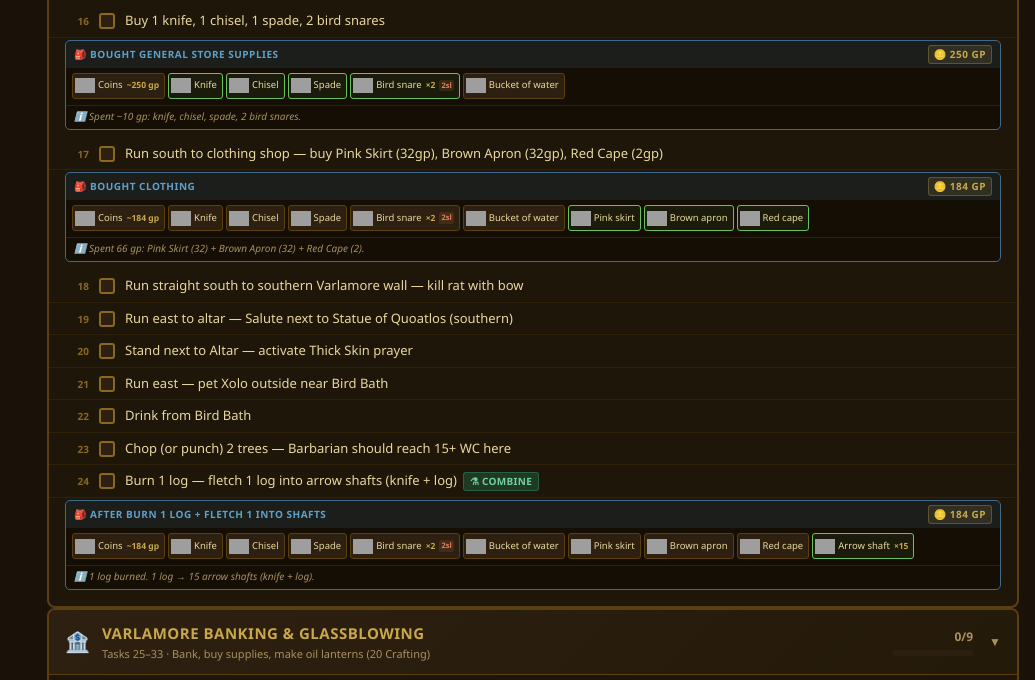
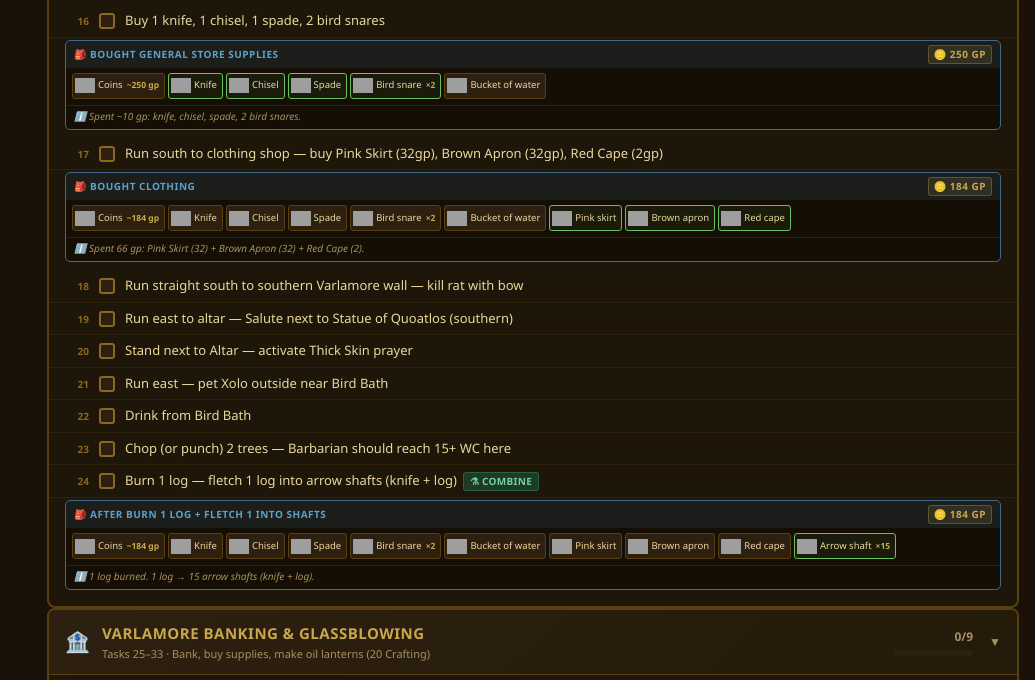
Before and after one commit to fahadmsyed/osrsleaguechecklist, a plain HTML site: page index.html in a window 1280 px wide. Shown: the part 924-1604 px from the top of the page, without its empty margins (245-1280 px from the left). Drawn offline with Linux system fonts and the light colour scheme; grey boxes are pictures that could not be loaded.

Commit message:
Add bird snare, box trap, iron arrowtips to stackable set

```diff
--- a/index.html
+++ b/index.html
@@ -316,7 +316,9 @@ const STACKABLE = new Set([
   'Chaos rune','Nature rune','Cosmic rune','Death rune','Law rune',
   'Arrow shaft','Headless arrow',
   'Iron arrow','Bronze arrow','Steel arrow','Mithril arrow','Adamant arrow','Rune arrow',
+  'Iron arrowtips','Bronze arrowtips','Steel arrowtips','Mithril arrowtips','Adamant arrowtips','Rune arrowtips',
   'Feather','Fishing bait',
+  'Bird snare','Box trap',
   // Most farming seeds stack
   'Potato seed','Onion seed','Cabbage seed','Tomato seed','Sweetcorn seed','Strawberry seed','Watermelon seed',
   'Barley seed','Hammerstone seed','Asgarnian seed','Jute seed','Wildblood seed',
```
